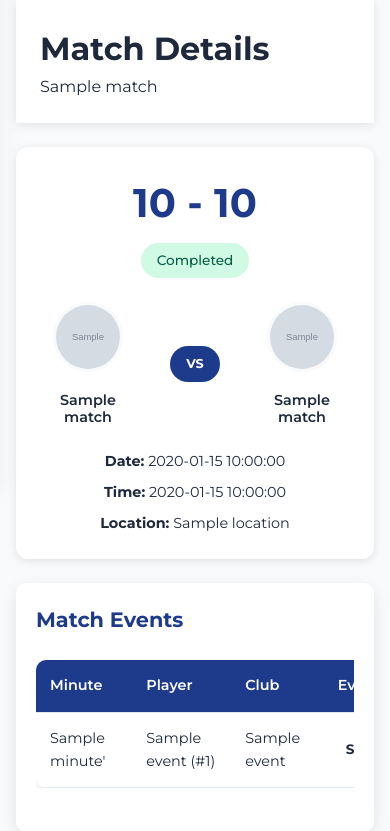
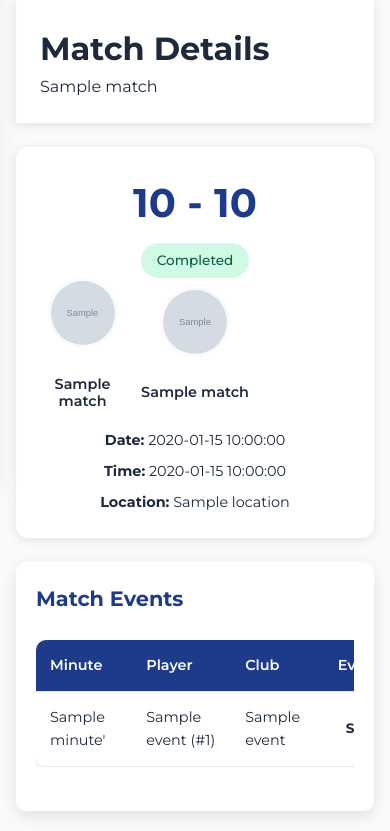
Before and after one commit to Aimjayjogana/TAMAULA, a Flask app: template templates/match_details.html in a window 390 px wide. Shown: the part 169-1000 px from the top of the page. Run offline with Flask 3, Linux system fonts and the light colour scheme; the template is opened without the code that fills it: most values are stand-ins (such as "Sample title", 1, 10 or a date in 2020); grey boxes marked "Sample" are stand-in pictures.

```diff
--- a/templates/match_details.html
+++ b/templates/match_details.html
@@ -112,6 +112,8 @@
 
 <style>
 /* Mobile-First Match Layout */
+
+/* MATCH HEADER */
 .match-header {
     background: white;
     border-radius: 12px;
@@ -121,9 +123,74 @@
     text-align: center;
 }
 
-/* Score Display - Always Centered */
+/* 3-Column Grid for Teams & Score (DESKTOP STYLE ON MOBILE) */
+.teams-container {
+    display: grid;
+    grid-template-columns: 1fr auto 1fr;
+    align-items: center;
+    justify-content: center;
+    gap: 1rem;
+    margin-bottom: 1rem;
+}
+
+/* Score stays centered between both teams */
 .score-display {
-    margin-bottom: 1.5rem;
+    grid-column: 2 / 3;
+    text-align: center;
+}
+
+.score {
+    font-size: 2.5rem;
+    font-weight: bold;
+    color: var(--primary);
+    margin-bottom: 0.3rem;
+}
+
+/* Team style */
+.team {
+    display: flex;
+    flex-direction: column;
+    align-items: center;
+}
+
+.team-logo {
+    width: 85px;
+    height: 85px;
+    border-radius: 50%;
+    object-fit: cover;
+    border: 3px solid var(--light);
+}
+
+.team-name {
+    margin-top: 0.5rem;
+    font-size: 1rem;
+    font-weight: 700;
+    text-align: center;
+}
+
+/* Remove VS pill and align like desktop */
+.vs-separator {
+    display: none;
+}
+
+/* Match Details */
+.match-details {
+    margin-top: 1.2rem;
+    display: flex;
+    flex-direction: column;
+    gap: 0.5rem;
+    text-align: center;
+}
+
+/* Larger screens */
+@media (min-width: 768px) {
+    .team-logo {
+        width: 100px;
+        height: 100px;
+    }
+    .score {
+        font-size: 3rem;
+    }
 }
 
 .score {
@@ -145,24 +212,7 @@
 .match-status.ongoing { background: #fef3c7; color: #92400e; }
 .match-status.scheduled { background: #dbeafe; color: #1e40af; }
 
-/* Teams Container - Perfect Centering */
-.teams-container {
-    display: flex;
-    align-items: center;
-    justify-content: center;
-    gap: 1.5rem;
-    margin-bottom: 1.5rem;
-    flex-wrap: nowrap;
-}
 
-.team {
-    display: flex;
-    flex-direction: column;
-    align-items: center;
-    flex: 1;
-    max-width: 120px;
-    min-width: 100px;
-}
 
 .team-logo-container {
     margin-bottom: 0.75rem;
@@ -185,13 +235,7 @@
     word-wrap: break-word;
 }
 
-/* VS Separator */
-.vs-separator {
-    display: flex;
-    align-items: center;
-    justify-content: center;
-    padding: 0 0.5rem;
-}
+
 
 .vs-text {
     background: var(--primary);
```
